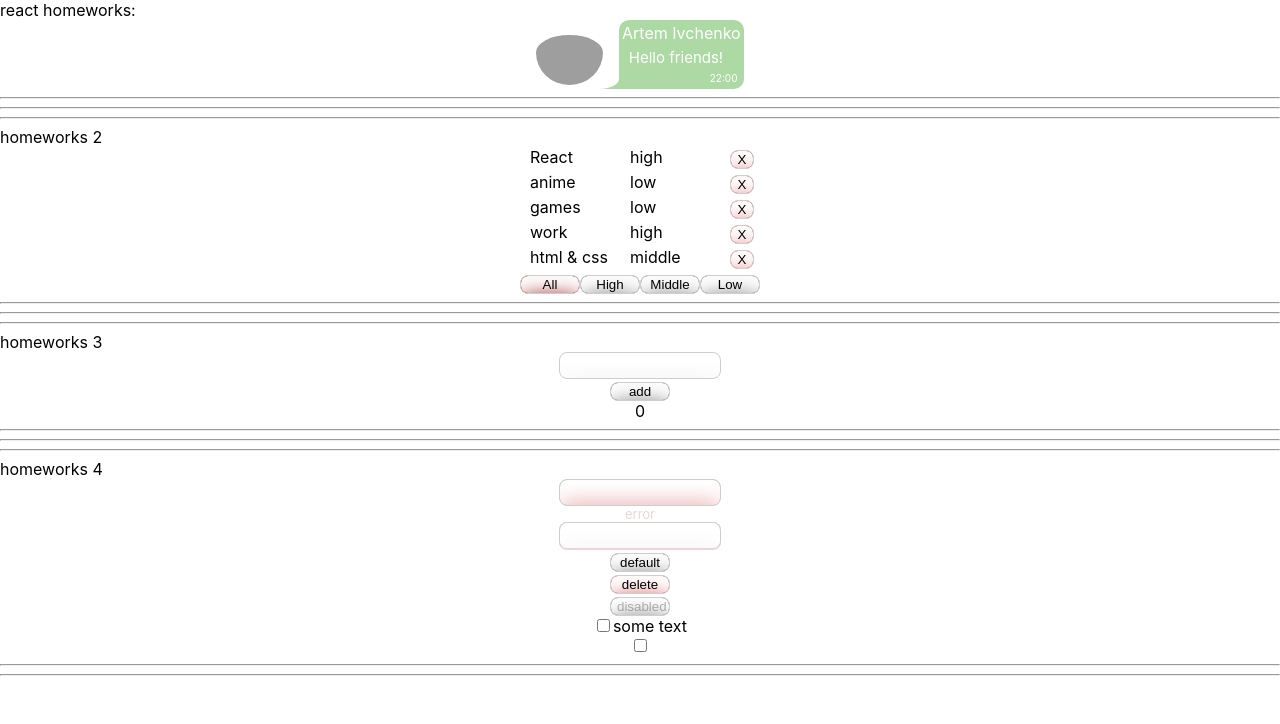
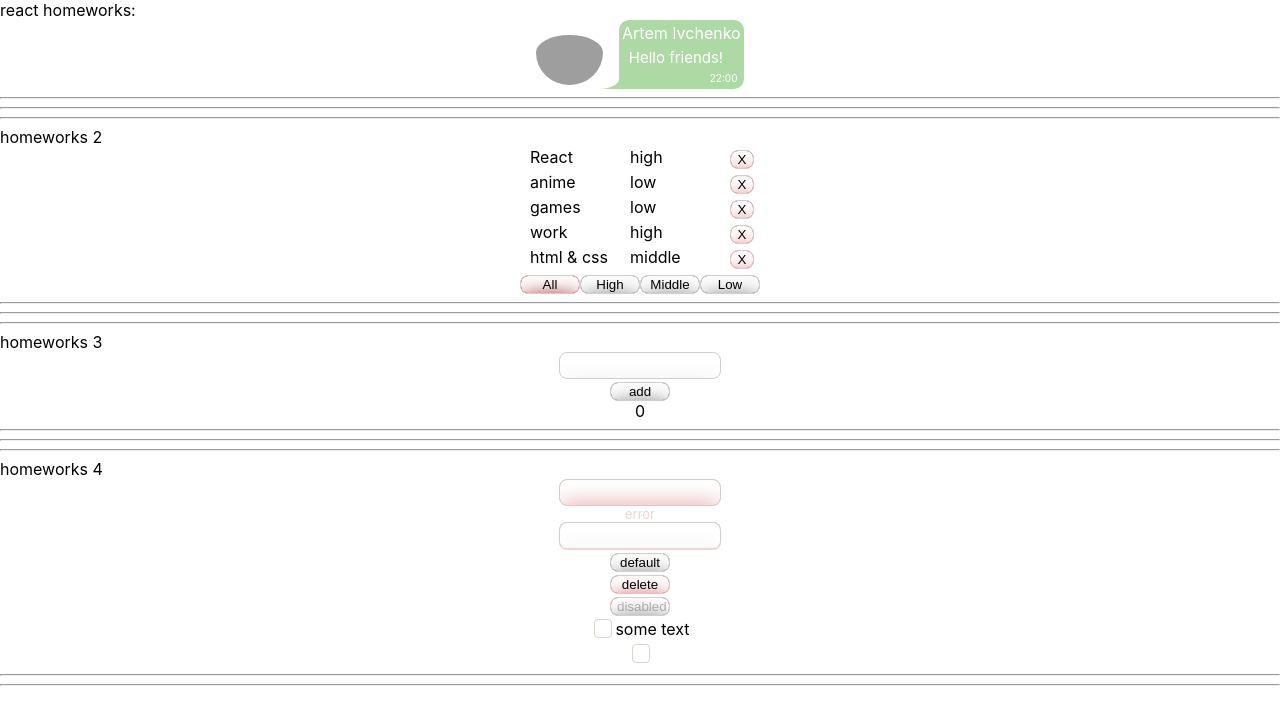
Before and after one commit to Pred1993/Home_work, a React (Create React App) app: page / in a window 1280 px wide. Shown: the top 724 px of the page. Built offline with nearby package versions, Linux system fonts and the light colour scheme; grey boxes are pictures that could not be loaded.

Commit message:
Task number 4

```diff
--- a/src/p2-homeworks/h2/Affair.module.css
+++ b/src/p2-homeworks/h2/Affair.module.css
@@ -6,19 +6,15 @@
 }
 
 .item1 {
-width: 100px;
-
+    width: 100px;
 }
 
 .item2 {
     width: 100px;
-
-
 }
 
 .item3 {
     width: 20px;
-
 }
 
 .delete {
--- a/src/p2-homeworks/h2/Affairs.module.css
+++ b/src/p2-homeworks/h2/Affairs.module.css
@@ -3,6 +3,7 @@
     flex-direction: row;
     justify-content: center;
 }
+
 .button {
     background: darkred;
 }
--- a/src/p2-homeworks/h3/Greeting.tsx
+++ b/src/p2-homeworks/h3/Greeting.tsx
@@ -21,8 +21,8 @@ const Greeting: React.FC<GreetingPropsType> = (
     return (
         <div className={s.container}>
             <SuperInputText value={name} onChange={setNameCallback} className={inputClass}
-             onKeyPress={onKeyPressHandler}
-             error={error}
+                            onKeyPress={onKeyPressHandler}
+                            error={error}
             />
             <SuperButton
                 onClick={addUser}>add
--- a/src/p2-homeworks/h4/common/c1-SuperInputText/SuperInputText.module.css
+++ b/src/p2-homeworks/h4/common/c1-SuperInputText/SuperInputText.module.css
@@ -24,5 +24,5 @@
 
 .error {
     font-size: small;
-    color:#ecd5d5;
+    color: #ecd5d5;
 }
--- a/src/p2-homeworks/h4/common/c1-SuperInputText/SuperInputText.tsx
+++ b/src/p2-homeworks/h4/common/c1-SuperInputText/SuperInputText.tsx
@@ -13,7 +13,8 @@ type SuperInputTextPropsType = DefaultInputPropsType & { // и + ещё проп
     spanClassName?: string
 }
 
-const SuperInputText: React.FC<SuperInputTextPropsType> = ({type, // достаём и игнорируем чтоб нельзя было задать другой тип инпута
+const SuperInputText: React.FC<SuperInputTextPropsType> = ({
+                                                               type, // достаём и игнорируем чтоб нельзя было задать другой тип инпута
                                                                onChange, onChangeText,
                                                                onKeyPress, onEnter,
                                                                error,
@@ -37,7 +38,7 @@ const SuperInputText: React.FC<SuperInputTextPropsType> = ({type, // доста
     }
 
     const finalSpanClassName = `${s.error} ${spanClassName ? spanClassName : ''}`
-    const finalInputClassName = `${ error ? s.errorInput : s.superInput} ${className}` // need to fix with (?:) and s.superInput
+    const finalInputClassName = `${error ? s.errorInput : s.superInput} ${className}` // need to fix with (?:) and s.superInput
 
     return (
         <>
--- a/src/p2-homeworks/h4/common/c3-SuperCheckbox/SuperCheckbox.module.css
+++ b/src/p2-homeworks/h4/common/c3-SuperCheckbox/SuperCheckbox.module.css
@@ -1,7 +1,34 @@
-.checkbox {
-
+.spanClassName {
+    cursor: pointer;
 }
 
-.spanClassName {
+.label {
+    display: flex;
+    align-items: center;
+}
 
+.checkbox {
+    appearance: none;
+    border-radius: 4px;
+    border: 1px solid #d6d6cd;
+    width: 18px;
+    height: 19px;
+    cursor: pointer;
+    position: relative;
 }
+
+.checkbox::before {
+    content: "🗸";
+    color: lightseagreen;
+    font-size: 18px;
+    position: absolute;
+    right: 50%;
+    bottom: 50%;
+    transform: translate(50%, 50%);
+    opacity: 0;
+    transition: .1s ease-in;
+}
+
+.checkbox:checked::before {
+    opacity: 1;
+}
--- a/src/p2-homeworks/h4/common/c3-SuperCheckbox/SuperCheckbox.tsx
+++ b/src/p2-homeworks/h4/common/c3-SuperCheckbox/SuperCheckbox.tsx
@@ -21,12 +21,14 @@ const SuperCheckbox: React.FC<SuperCheckboxPropsType> = (
 ) => {
     const onChangeCallback = (e: ChangeEvent<HTMLInputElement>) => {
         // сделайте так чтоб работал onChange и onChangeChecked
+        onChangeChecked && onChangeChecked(e.currentTarget.checked)
+        onChange && onChange(e)
     }
 
     const finalInputClassName = `${s.checkbox} ${className ? className : ''}`
 
     return (
-        <label>
+        <label className={s.label}>
             <input
                 type={'checkbox'}
                 onChange={onChangeCallback}
@@ -34,6 +36,7 @@ const SuperCheckbox: React.FC<SuperCheckboxPropsType> = (
 
                 {...restProps} // отдаём инпуту остальные пропсы если они есть (checked например там внутри)
             />
+            <div className={s.div}></div>
             {children && <span className={s.spanClassName}>{children}</span>}
         </label> // благодаря label нажатие на спан передастся в инпут
     )
```
Also changed, not shown: src/p2-homeworks/h2/Affair.tsx (+7 -4 lines), src/p2-homeworks/h2/Affairs.tsx (+5 -4 lines), src/p2-homeworks/h3/Greeting.module.css (+0 -12 lines), src/p2-homeworks/h4/common/c2-SuperButton/SuperButton.module.css (+11 -6 lines). Lines whose indentation alone changed are shown as unchanged.
